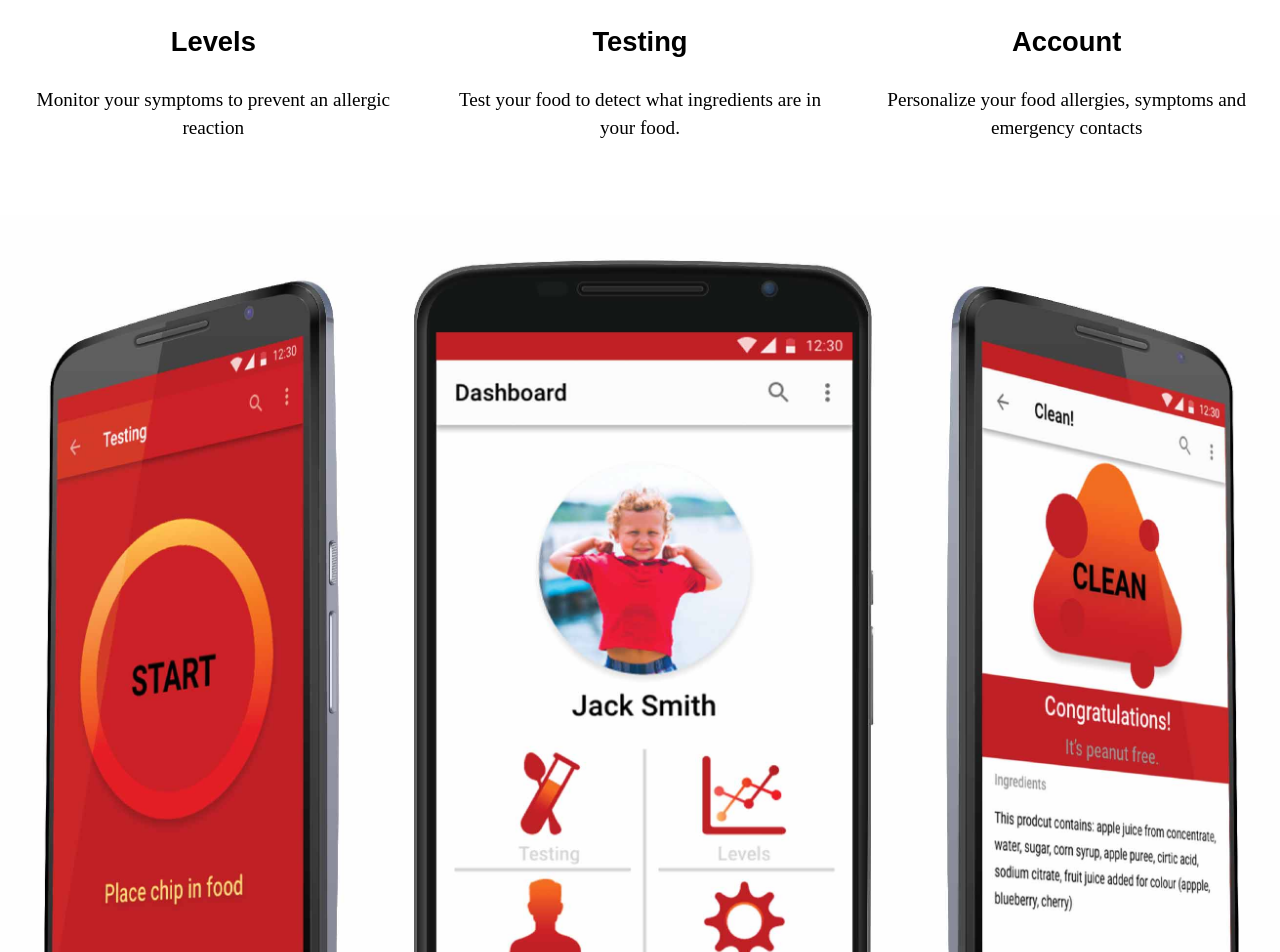
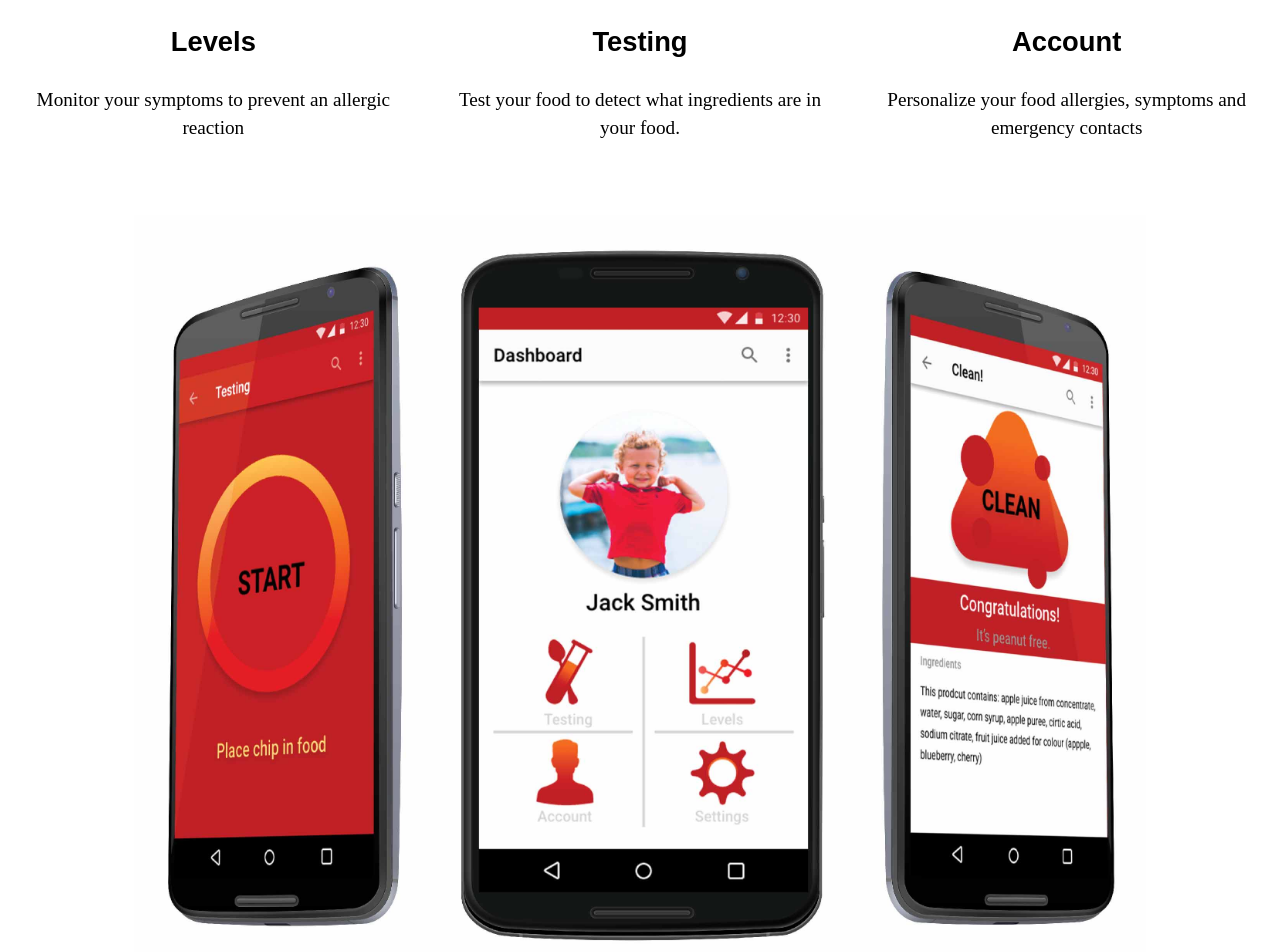
Before and after one commit to erynjones/portfolio, a Jekyll site: the page built from allert.html, in a window 1280 px wide. Shown: the part 2440-3392 px from the top of the page. Built offline with Jekyll 4.4.1, drawn with Linux system fonts in a browser that asks for light colours; some web fonts are replaced.

Commit message:
trying to get things to work

```diff
--- a/_layouts/default.html
+++ b/_layouts/default.html
@@ -14,11 +14,11 @@
   <meta name="handheldfriednly" content="true">
   <meta name="mobileoptimized" content ="240">
   <meta name="viewport" content="width=device-width,intial-scale-1">
-  <link href="{{site.baseurl}}/fonts/oswald-regular.woff" rel="prefetch">
-  <link href="{{site.baseurl}}/fonts/oswald-bold.woff" rel="prefetch">
-  <link href="{{site.baseurl}}/fonts/oswald-light.woff" rel="prefetch">
-  <link href="{{site.baseurl}}/fonts/droidserif-regular.woff" rel="prefetch">
-  <link href="{{site.baseurl}}/fonts/droidserif-bold.woff" rel="prefetch">
+  <link rel="prefetch" href="{{site.baseurl}}/fonts/oswald-regular.woff">
+  <link rel="prefetch" href="{{site.baseurl}}/fonts/oswald-bold.woff">
+  <link rel="prefetch" href="{{site.baseurl}}/fonts/oswald-light.woff">
+  <link rel="prefetch" href="{{site.baseurl}}/fonts/droidserif-regular.woff" rel="prefetch">
+  <link rel="prefetch" href="{{site.baseurl}}/fonts/droidserif-bold.woff" rel="prefetch">
   <link href="{{site.baseurl}}/images/favicon.ico" rel="shortcut icon">
 </head>
 
--- a/allert.html
+++ b/allert.html
@@ -56,7 +56,7 @@ layout: default
       </div>
     </div>
 
-    <img itemprop="image" class="unit xs-1 s-1 m-1 l-1 features" src="{{site.baseurl}}/images/allert-screens.jpg" alt=" ">
+    <img itemprop="image" class="unit xs-1 s-1 m-1 l-1 features padd" src="{{site.baseurl}}/images/allert-screens.jpg" alt=" ">
 
     <div class="unit xs-1 s-1 m-1 l-1 vid">
       <iframe class="vid-2" src="https://player.vimeo.com/video/195543503" height="500" allowfullscreen></iframe>
```
